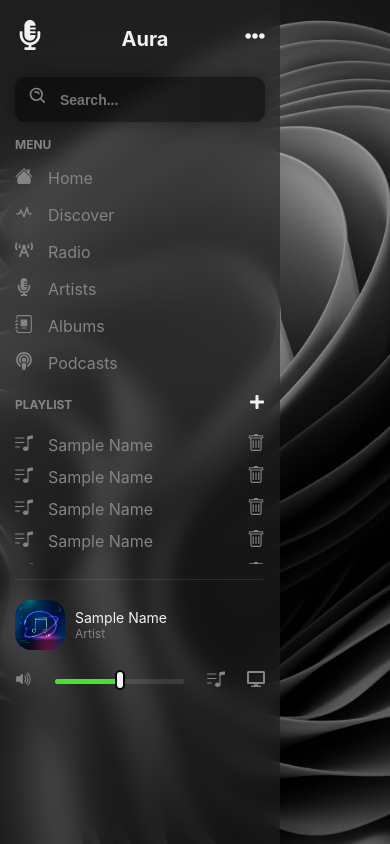
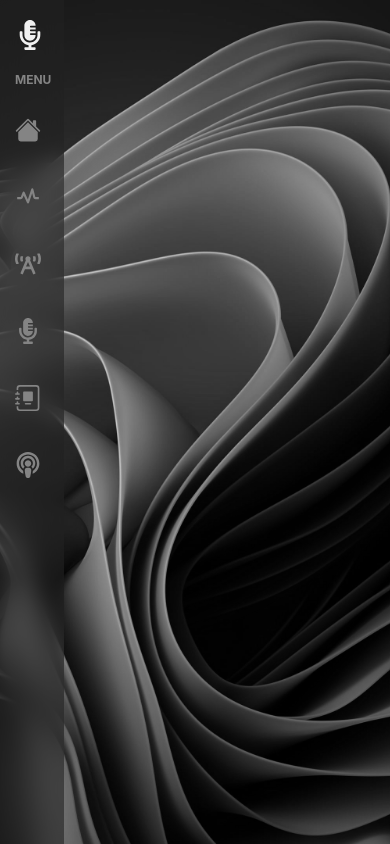
Before and after one commit to CollinsDrew/Aura_Music, a React (Create React App) app: page / in a window 390 px wide. Built offline with nearby package versions, Linux system fonts and the light colour scheme.

Commit message:
left menu responsiveness fixed

```diff
--- a/src/Styles/LeftMenu.css
+++ b/src/Styles/LeftMenu.css
@@ -6,7 +6,7 @@
   backdrop-filter: blur(10px);
   padding: 20px 15px;
   overflow: hidden;
-  transition: all 0.3s ease;
+  transition: all 0.3s cubic-bezier(0.175, 0.885, 0.32, 1.275);
 }
 
 .leftMenu .logoContainer {
@@ -268,3 +268,57 @@
   box-sizing: border-box;
   transition: all 250ms linear;
 }
+
+/* Firefox browsers */
+.trackList .bottom input::-moz-progress-bar {
+  background-color: #49e12e; /* Volume slider colour */
+  width: 50%;
+  height: 100%;
+  border-radius: 10px;
+  z-index: 2;
+  transition: width 250ms linear;
+}
+
+.trackList .bottom input::-moz-range-thumb {
+  background-color: #49e12e; /* Volume slider colour */
+  width: 50%;
+  height: 100%;
+  border-radius: 10px;
+  z-index: 2;
+  transition: width 250ms linear;
+}
+
+@media screen and (max-width: 555px) {
+  .leftMenu {
+    width: 64px;
+    min-width: 64px;
+  }
+
+  .leftMenu .searchBox {
+    display: none;
+  }
+
+  .leftMenu .trackList {
+    display: none;
+  }
+
+  .leftMenu .playListContainer {
+    display: none;
+  }
+
+  .leftMenu .MenuContainer ul li a span {
+    display: none;
+  }
+
+  .leftMenu .MenuContainer ul li a i {
+    font-size: 26px;
+  }
+
+  .leftMenu .MenuContainer ul li {
+    margin: 25px 0;
+  }
+
+  .leftMenu .logoContainer h2 {
+    margin-left: 20px;
+  }
+}
```
